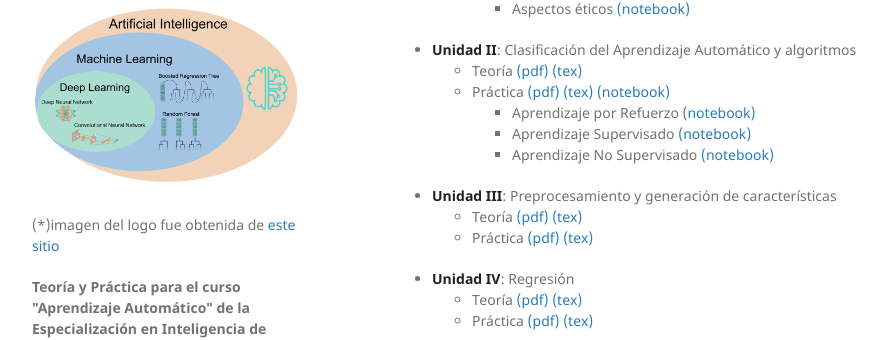
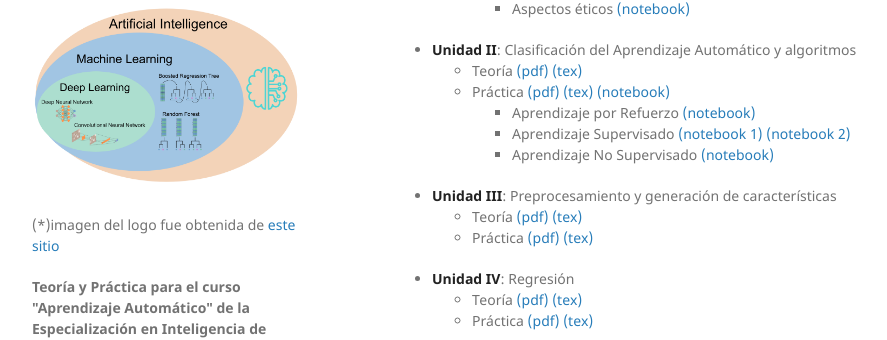
Before and after one commit to germanbraun/germanbraun.github.io, a Jekyll site: the page built from index.md, in a window 1280 px wide and 900 px high, scrolled down 377 px. Shown: the part 136-476 px from the top of the window, without its empty margins (178-1065 px from the left). Built offline with Jekyll 4.4.1, drawn with Linux system fonts in a browser that asks for light colours; our own code applies the rules of GitHub Pages for plain Markdown files.

Commit message:
spam notebook

```diff
--- a/index.md
+++ b/index.md
@@ -29,7 +29,7 @@ algoritmos
   * Teoría [(pdf)](/docs/UnidadII/Teoría/EIDA_Unidad_II.pdf) [(tex)](/docs/UnidadII/Teoría/EIDA_Unidad_II.zip)
   * Práctica [(pdf)](/docs/UnidadII/LaboratorioII/Laboratorio_II.pdf) [(tex)](/docs/UnidadII/LaboratorioII/Laboratorio_II.zip) [(notebook)](https://github.com/germanbraun/germanbraun.github.io/blob/main/docs/UnidadII/LaboratorioII/python_basico.ipynb)
     * Aprendizaje por Refuerzo [(notebook)](https://github.com/germanbraun/germanbraun.github.io/blob/main/docs/UnidadII/LaboratorioII/game-refuerzo.ipynb)
-    * Aprendizaje Supervisado [(notebook)](https://github.com/germanbraun/germanbraun.github.io/blob/main/docs/UnidadII/LaboratorioII/Precios%20de%20Casas%20dada%20su%20superficie.ipynb)
+    * Aprendizaje Supervisado [(notebook 1)](https://github.com/germanbraun/germanbraun.github.io/blob/main/docs/UnidadII/LaboratorioII/Precios%20de%20Casas%20dada%20su%20superficie.ipynb) [(notebook 2)](https://github.com/germanbraun/germanbraun.github.io/blob/main/docs/UnidadII/LaboratorioII/clasificador-spam.ipynb)
     * Aprendizaje No Supervisado [(notebook)](https://github.com/germanbraun/germanbraun.github.io/blob/main/docs/UnidadII/LaboratorioII/iris-solo-una-feature.ipynb)
 * **Unidad III**: Preprocesamiento y generación de características
   * Teoría [(pdf)]() [(tex)]()
```
Also changed, not shown: 1 other file.
